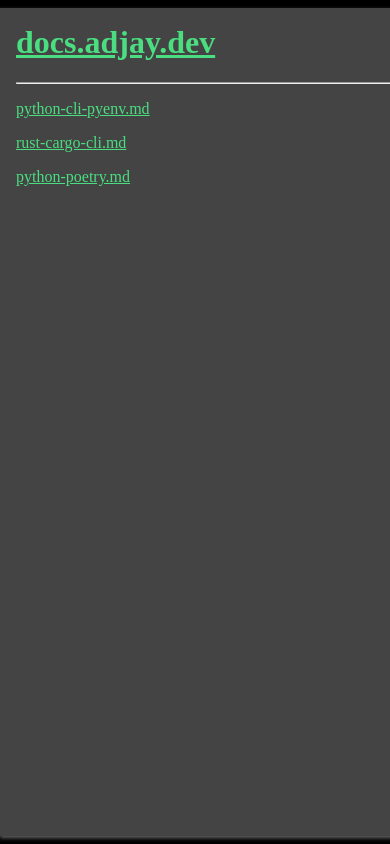
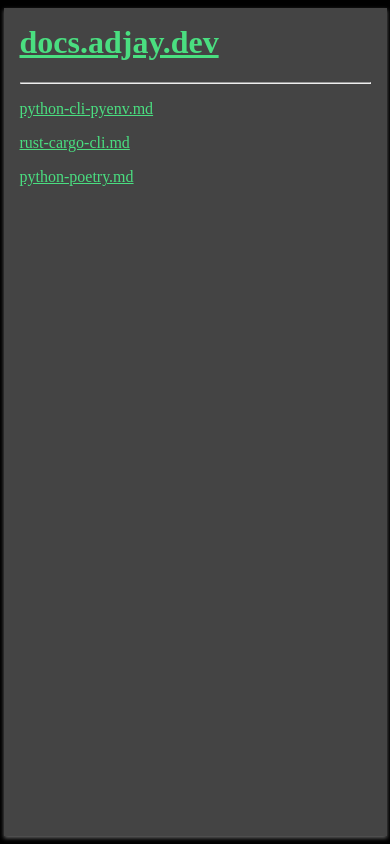
Before and after one commit to adjaythakoerdien/markdown-docs-python, a FastAPI app: page / in a window 390 px wide; the page is wider, and only the part inside the window is pictured. Run offline with FastAPI, Linux system fonts and the light colour scheme.

Commit message:
Minor styling

```diff
--- a/templates/first.html
+++ b/templates/first.html
@@ -39,6 +39,18 @@
 
 			}
 		}
+
+		@media only screen and (max-width: 600px) {
+			body {
+				max-width: 90vw;
+			}
+
+			.square-brackets-quote {
+				blockquote {
+					width: 70vw;
+				}
+			}
+		}
 	</style>
 </head>
 
@@ -48,7 +60,9 @@
 			<h1>docs.adjay.dev</h1>
 		</a>
 		<hr>
-		{{ body | safe }}
+		<article class="content">
+			{{ body | safe }}
+		</article>
 	</main>
 </body>
 
```
